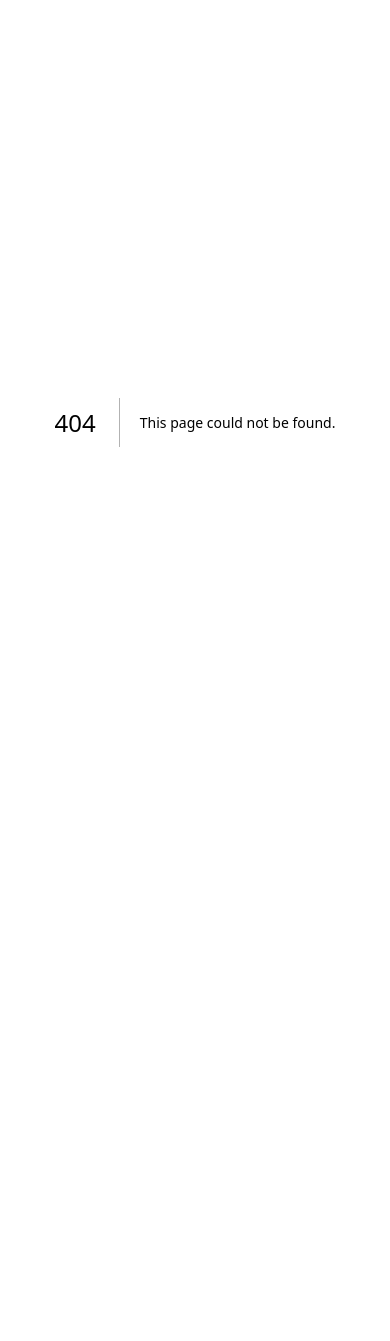
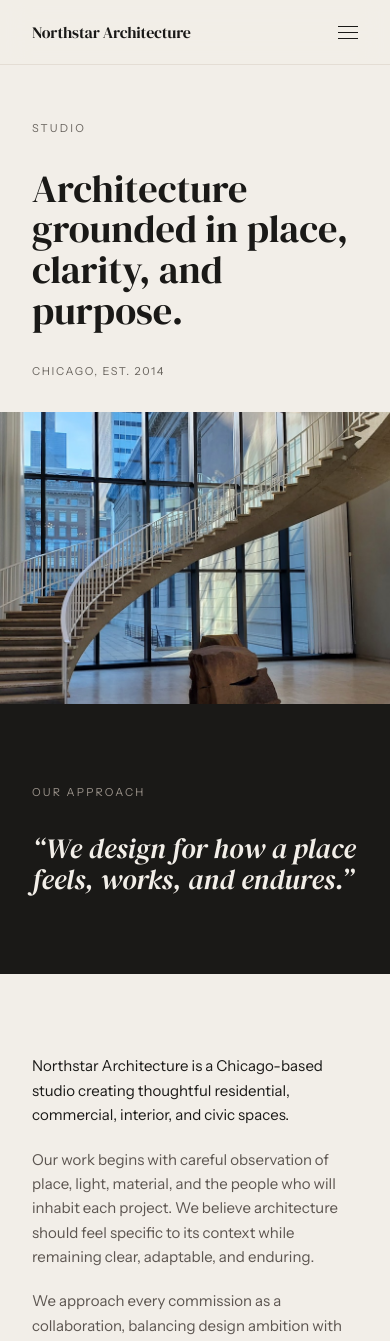
Before and after one commit to SebasNovillo/northstar-architecture, a Next.js app: page /about in a window 390 px wide. Before the commit this address had no page. Shown: the top 1341 px of the page. Before the commit the page ends 844 px from the top, so only its background shows below. Built offline with nearby package versions, Linux system fonts and the light colour scheme.

Commit message:
feat: build initial about page sections
Implement the About page hero, design approach, and studio story sections based on the approved Figma design, including responsive layouts and temporary architectural imagery.

```diff
--- /dev/null
+++ b/app/about/page.tsx
@@ -0,0 +1,29 @@
+import type { Metadata } from "next";
+
+import { AboutApproach } from "@/components/about/AboutApproach";
+import { AboutHero } from "@/components/about/AboutHero";
+import { StudioStory } from "@/components/about/StudioStory";
+import { Footer } from "@/components/layout/Footer";
+import { Header } from "@/components/layout/Header";
+
+export const metadata: Metadata = {
+  title: "About | Northstar Architecture",
+  description:
+    "Learn about Northstar Architecture, a Chicago studio grounded in place, clarity, and purpose.",
+};
+
+export default function AboutPage() {
+  return (
+    <div className="relative bg-[#f2eee8]">
+      <Header variant="solid" />
+
+      <main id="main-content">
+        <AboutHero />
+        <AboutApproach />
+        <StudioStory />
+      </main>
+
+      <Footer />
+    </div>
+  );
+}
--- /dev/null
+++ b/components/about/AboutApproach.tsx
@@ -0,0 +1,27 @@
+export function AboutApproach() {
+  return (
+    <section
+      aria-labelledby="about-approach-heading"
+      className="bg-[#1a1917] text-[#f2eee8]"
+    >
+      <div className="mx-auto max-w-[1440px] px-8 py-20 md:px-12 md:py-28 lg:px-16 lg:py-36">
+        <div className="grid gap-y-8 md:grid-cols-12 md:gap-x-8">
+          <div className="md:col-span-3">
+            <h2
+              id="about-approach-heading"
+              className="text-[11px] tracking-[0.2em] text-[#9a928a] uppercase md:pt-2"
+            >
+              Our Approach
+            </h2>
+          </div>
+
+          <div className="md:col-span-8 md:col-start-5 lg:col-span-7">
+            <blockquote className="font-serif text-[clamp(1.75rem,3.5vw,3rem)] leading-[1.1] font-normal italic">
+              <p>“We design for how a place feels, works, and endures.”</p>
+            </blockquote>
+          </div>
+        </div>
+      </div>
+    </section>
+  );
+}
--- /dev/null
+++ b/components/about/AboutHero.tsx
@@ -0,0 +1,45 @@
+import Image from "next/image";
+
+export function AboutHero() {
+  return (
+    <section
+      aria-labelledby="about-heading"
+      className="bg-[#f2eee8] text-[#1a1917]"
+    >
+      <div className="mx-auto grid max-w-[1440px] md:min-h-screen md:grid-cols-12 md:gap-x-8 md:px-12 md:pt-[72px] lg:px-16">
+        <div className="relative order-2 aspect-[4/3] overflow-hidden bg-[#d0c8be] md:order-1 md:col-span-7 md:aspect-auto md:min-h-[calc(100svh-72px)]">
+          <Image
+            src="/images/projects/west-loop-studio.jpg"
+            alt="Curving concrete staircase in a Chicago architectural interior"
+            fill
+            preload
+            sizes="(min-width: 1440px) 752px, (min-width: 768px) 58vw, 100vw"
+            className="object-cover object-center"
+          />
+        </div>
+
+        <div className="order-1 flex flex-col px-8 pt-[120px] pb-8 md:order-2 md:col-span-5 md:justify-between md:px-0 md:py-10 md:pl-2 lg:py-14">
+          <p className="mb-8 text-[11px] tracking-[0.2em] text-[#6b6660] uppercase md:mb-0">
+            Studio
+          </p>
+
+          <div>
+            <h1
+              id="about-heading"
+              className="mb-8 font-serif text-[2.4rem] leading-[1.06] font-normal md:mb-10 md:text-4xl md:leading-[1.05] lg:mb-14 lg:text-5xl xl:text-[3.5rem]"
+            >
+              Architecture
+              <br className="hidden md:block" /> grounded in
+              <br className="hidden md:block" /> place, clarity,
+              <br className="hidden md:block" /> and purpose.
+            </h1>
+
+            <p className="text-[11px] tracking-[0.15em] text-[#6b6660] uppercase">
+              Chicago, Est. 2014
+            </p>
+          </div>
+        </div>
+      </div>
+    </section>
+  );
+}
--- /dev/null
+++ b/components/about/StudioStory.tsx
@@ -0,0 +1,49 @@
+import Image from "next/image";
+
+export function StudioStory() {
+  return (
+    <section
+      aria-label="Studio story"
+      className="border-b border-[#e4ddd4] bg-[#f2eee8] text-[#1a1917]"
+    >
+      <div className="mx-auto max-w-[1440px] px-8 py-20 md:px-12 md:py-28 lg:px-16 lg:py-36">
+        <div className="grid gap-y-12 md:grid-cols-12 md:gap-x-8">
+          <div className="flex flex-col gap-5 md:col-span-5">
+            <p className="text-[15px] leading-relaxed text-[#1a1917]">
+              Northstar Architecture is a Chicago-based studio creating
+              thoughtful residential, commercial, interior, and civic spaces.
+            </p>
+
+            <p className="text-[15px] leading-relaxed text-[#5c5550]">
+              Our work begins with careful observation of place, light,
+              material, and the people who will inhabit each project. We
+              believe architecture should feel specific to its context while
+              remaining clear, adaptable, and enduring.
+            </p>
+
+            <p className="text-[15px] leading-relaxed text-[#5c5550]">
+              We approach every commission as a collaboration, balancing
+              design ambition with technical rigor and practical realities.
+            </p>
+          </div>
+
+          <figure className="flex flex-col justify-end md:col-span-4 md:col-start-9">
+            <figcaption className="mb-4 text-[10px] tracking-[0.15em] text-[#6b6660] uppercase">
+              Material · Chicago
+            </figcaption>
+
+            <div className="relative aspect-[3/4] overflow-hidden bg-[#d0c8be]">
+              <Image
+                src="/images/projects/fulton-workspace.jpg"
+                alt="Brick facade material detail in Chicago"
+                fill
+                sizes="(min-width: 1440px) 416px, (min-width: 768px) 33vw, calc(100vw - 4rem)"
+                className="object-cover object-center"
+              />
+            </div>
+          </figure>
+        </div>
+      </div>
+    </section>
+  );
+}
```
